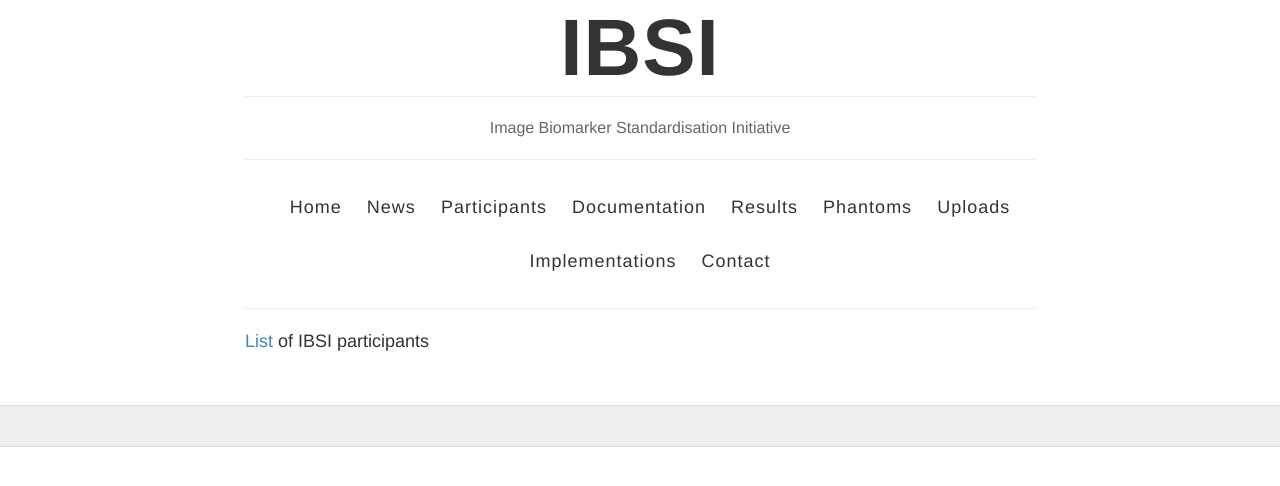
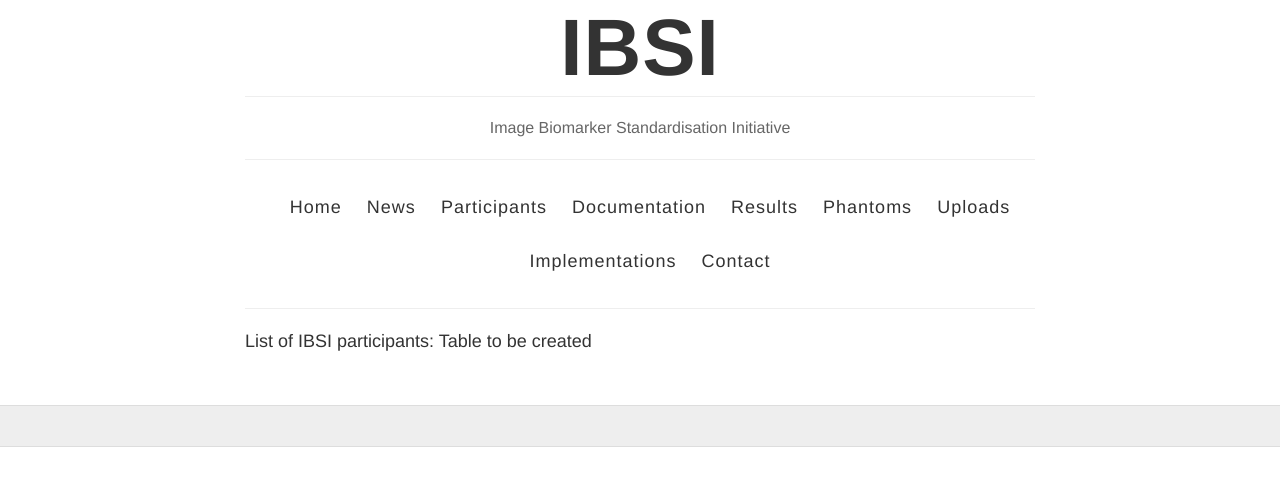
Before and after one commit to rkpandya/IBSI-test, a Jekyll site: the page built from participants.html, in a window 1280 px wide. Shown: the top 486 px of the page. Built offline with Jekyll 4.4.1, drawn with Linux system fonts in a browser that asks for light colours.

Commit message:
Update participants.html

```diff
--- a/participants.html
+++ b/participants.html
@@ -4,4 +4,4 @@ title: Participants
 permalink: /participants/
 ---
 
-<a href="https://docs.google.com/spreadsheets/d/1GFrjEDh6sIKFLtfzAAP1zMg766HZ9tKF7SdUtuM8TRk/edit#gid=0">List</a> of IBSI participants
+List of IBSI participants: Table to be created
```
